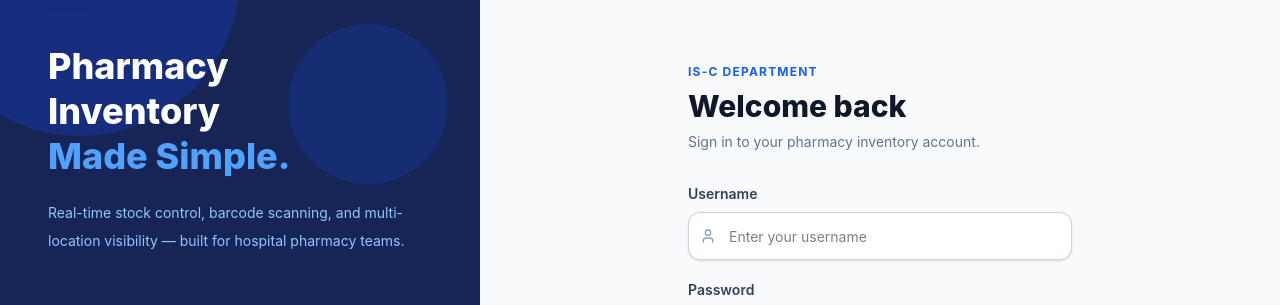
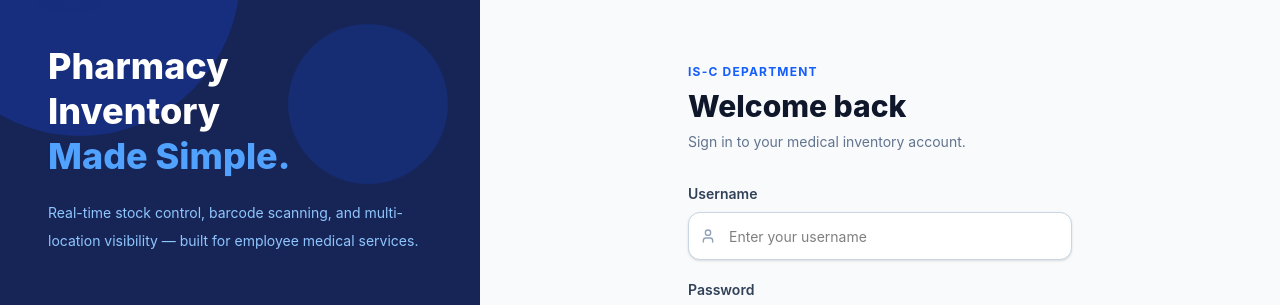
Before and after one commit to 4nxiouz/medstock-uat, a React (Vite) app in the folder medicine-stock/: page / in a window 1280 px wide. Shown: the part 104-409 px from the top of the page. Built offline with nearby package versions, Linux system fonts and the light colour scheme.

Commit message:
fix: update copy from pharmacy to employee medical services

```diff
--- a/medicine-stock/src/components/Topbar.tsx
+++ b/medicine-stock/src/components/Topbar.tsx
@@ -8,7 +8,7 @@ function Topbar({ onLogout }: TopbarProps) {
     return (
         <Header
             title="Dashboard"
-            subtitle="Pharmacy inventory overview"
+            subtitle="Medical supply inventory overview"
             onLogout={onLogout}
         />
     )
--- a/medicine-stock/src/pages/LocationSelect.tsx
+++ b/medicine-stock/src/pages/LocationSelect.tsx
@@ -20,7 +20,7 @@ function LocationSelect({ locations, onSelect, onOverview, username, isAdmin }:
                     <h1 className="text-2xl font-bold text-slate-900">Select Location</h1>
                     <p className="mt-1 text-xs font-semibold uppercase tracking-widest text-blue-600">IS-C · MedStock HIS</p>
                     <p className="mt-3 text-sm text-slate-500">
-                        Welcome, <span className="font-semibold text-slate-700">{username}</span>. Select the pharmacy location to work with.
+                        Welcome, <span className="font-semibold text-slate-700">{username}</span>. Select the location to work with.
                     </p>
                 </div>
 
--- a/medicine-stock/src/pages/Login.tsx
+++ b/medicine-stock/src/pages/Login.tsx
@@ -74,7 +74,7 @@ function Login({ onLoginSuccess, errorMessage }: LoginProps) {
                                 <span className="text-blue-400">Made Simple.</span>
                             </h1>
                             <p className="mt-5 text-sm leading-7 text-blue-300">
-                                Real-time stock control, barcode scanning, and multi-location visibility — built for hospital pharmacy teams.
+                                Real-time stock control, barcode scanning, and multi-location visibility — built for employee medical services.
                             </p>
                         </div>
                     </div>
@@ -115,7 +115,7 @@ function Login({ onLoginSuccess, errorMessage }: LoginProps) {
                     <div className="mb-8">
                         <p className="text-xs font-bold uppercase tracking-widest text-blue-600">IS-C Department</p>
                         <h2 className="mt-2 text-3xl font-extrabold text-slate-900">Welcome back</h2>
-                        <p className="mt-2 text-sm text-slate-500">Sign in to your pharmacy inventory account.</p>
+                        <p className="mt-2 text-sm text-slate-500">Sign in to your medical inventory account.</p>
                     </div>
 
                     <div className="space-y-5">
```
